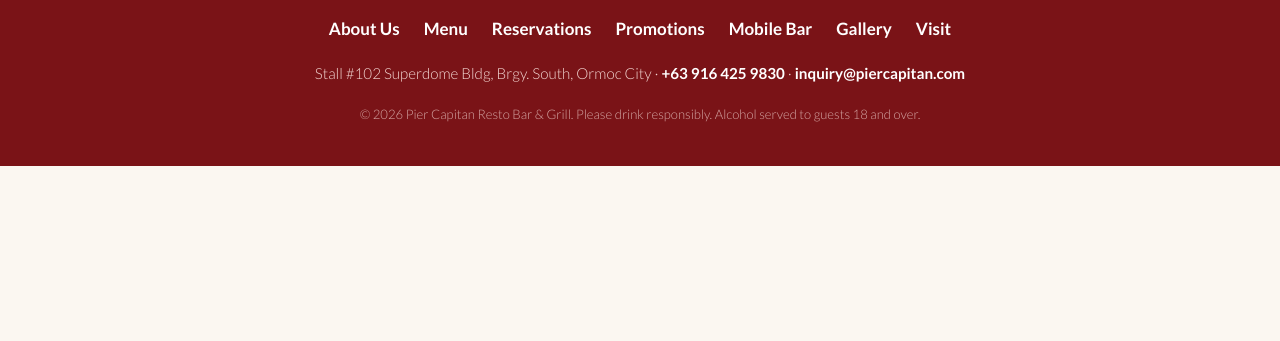
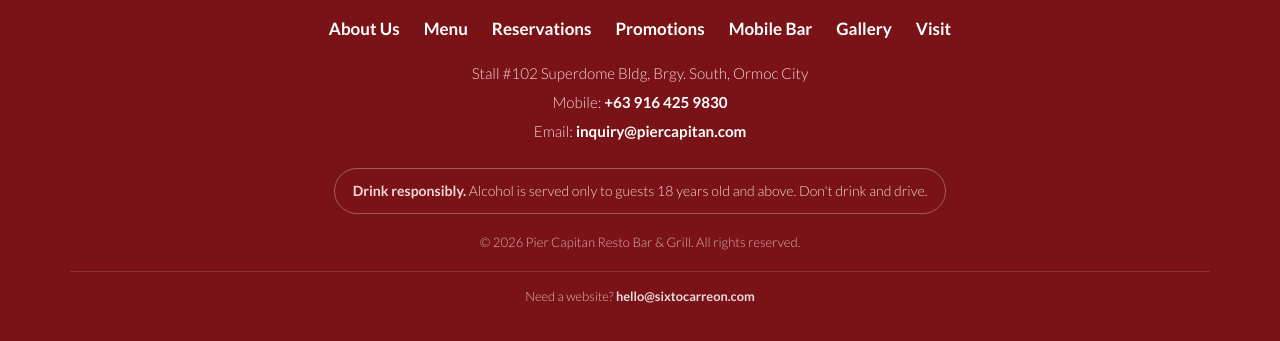
Before and after one commit to zmh7t85srm-dev/pier-capitan, a plain HTML site: page index.html in a window 1280 px wide. Shown: the part 8957-9298 px from the top of the page. Before the commit the page ends 9123 px from the top, so only its background shows below. Drawn offline with Linux system fonts and the light colour scheme; a web font is replaced by a local one.

Commit message:
Rework footer: one line each for address, mobile and email
Add a drink-responsibly advisory, an all-rights-reserved line and a
'Need a website?' credit linking to hello@sixtocarreon.com.

Co-Authored-By: Claude Fable 5.2 <noreply@anthropic.com>
Claude-Session: https://claude.ai/code/session_01NUrkje8vK7EELJ9ntv9Nxr

```diff
--- a/assets/css/styles.css
+++ b/assets/css/styles.css
@@ -425,8 +425,11 @@ button { font: inherit; cursor: pointer; }
 .footer__nav { list-style: none; padding: 0; margin: 0; display: flex; flex-wrap: wrap; justify-content: center; gap: 8px 24px; }
 .footer a { color: #fff; text-decoration: none; font-weight: 700; }
 .footer a:hover { text-decoration: underline; color: #fff; }
-.footer__contact { margin: 0; font-size: .95rem; }
-.footer__legal { margin: 0; font-size: .82rem; opacity: .75; }
+.footer__contact { margin: 0; font-size: .95rem; font-style: normal; display: grid; gap: 4px; }
+.footer__contact span { display: block; }
+.footer__advisory { margin: 6px 0 0; padding: 10px 18px; font-size: .88rem; border: 1px solid rgba(255, 255, 255, .3); border-radius: 999px; max-width: 100%; }
+.footer__legal { margin: 0; font-size: .82rem; opacity: .8; }
+.footer__credit { margin: 0; padding-top: 14px; width: 100%; border-top: 1px solid rgba(255, 255, 255, .15); font-size: .8rem; opacity: .85; }
 
 /* ---------- Mobile quick bar ---------- */
 .quickbar { display: none; }
@@ -504,6 +507,7 @@ button { font: inherit; cursor: pointer; }
   .book__form, .reserve__form { grid-template-columns: 1fr; }
   .menucard__list em { display: none; }
   .info-list > div { grid-template-columns: 1fr; gap: 2px; }
+  .footer__advisory { border-radius: var(--radius); }
   .tabs [role="tab"] { padding: 8px 16px; font-size: .88rem; }
   .gallery-grid { grid-auto-rows: 140px; gap: 10px; }
   .lightbox__nav { top: auto; bottom: 22px; transform: none; }
--- a/index.html
+++ b/index.html
@@ -668,8 +668,14 @@
           <li><a href="#visit">Visit</a></li>
         </ul>
       </nav>
-      <p class="footer__contact">Stall #102 Superdome Bldg, Brgy. South, Ormoc City · <a href="tel:+639164259830">+63 916 425 9830</a> · <a href="mailto:inquiry@piercapitan.com">inquiry@piercapitan.com</a></p>
-      <p class="footer__legal">&copy; <span id="year">2026</span> Pier Capitan Resto Bar &amp; Grill. Please drink responsibly. Alcohol served to guests 18 and over.</p>
+      <address class="footer__contact">
+        <span>Stall #102 Superdome Bldg, Brgy. South, Ormoc City</span>
+        <span>Mobile: <a href="tel:+639164259830">+63 916 425 9830</a></span>
+        <span>Email: <a href="mailto:inquiry@piercapitan.com">inquiry@piercapitan.com</a></span>
+      </address>
+      <p class="footer__advisory"><strong>Drink responsibly.</strong> Alcohol is served only to guests 18 years old and above. Don't drink and drive.</p>
+      <p class="footer__legal">&copy; <span id="year">2026</span> Pier Capitan Resto Bar &amp; Grill. All rights reserved.</p>
+      <p class="footer__credit">Need a website? <a href="mailto:hello@sixtocarreon.com">hello@sixtocarreon.com</a></p>
     </div>
   </footer>
 
```
